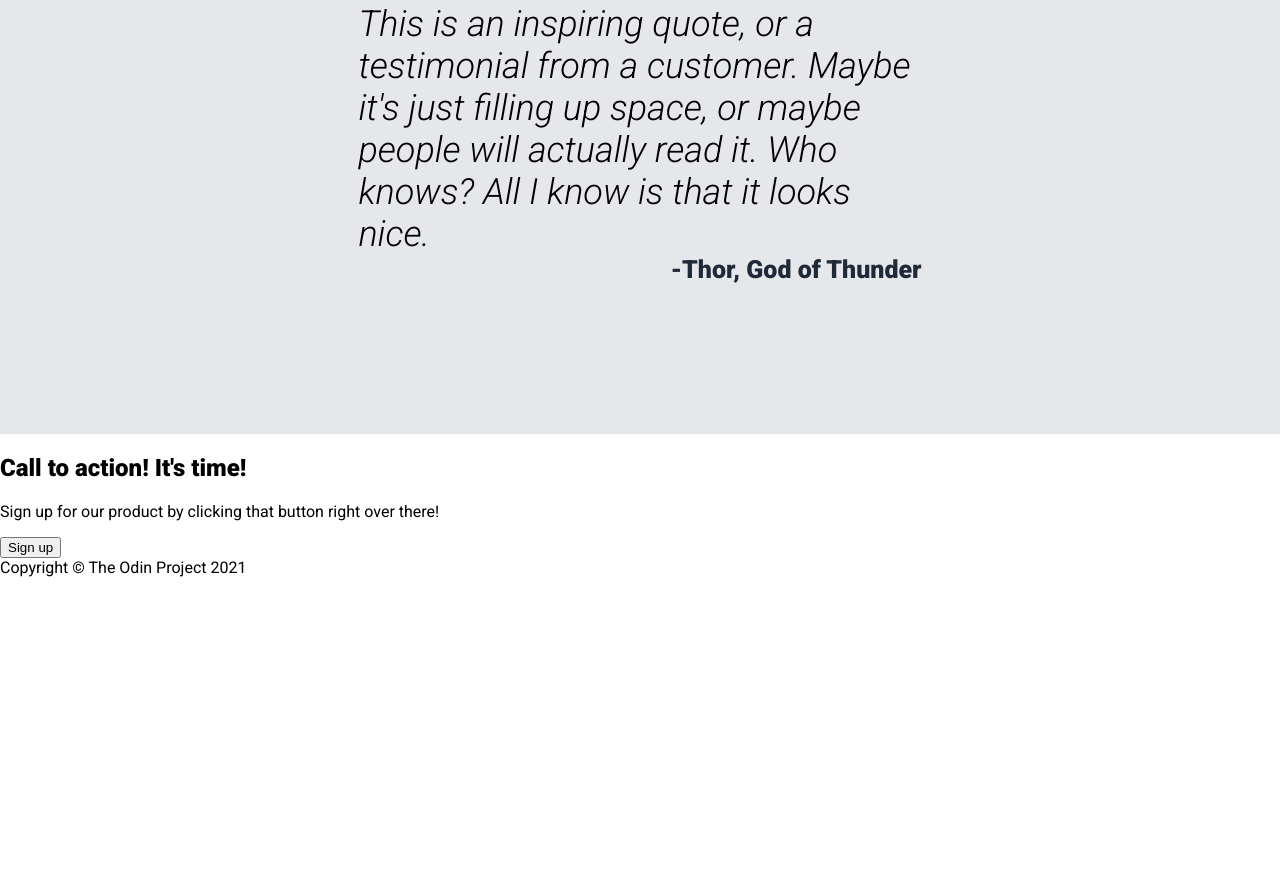
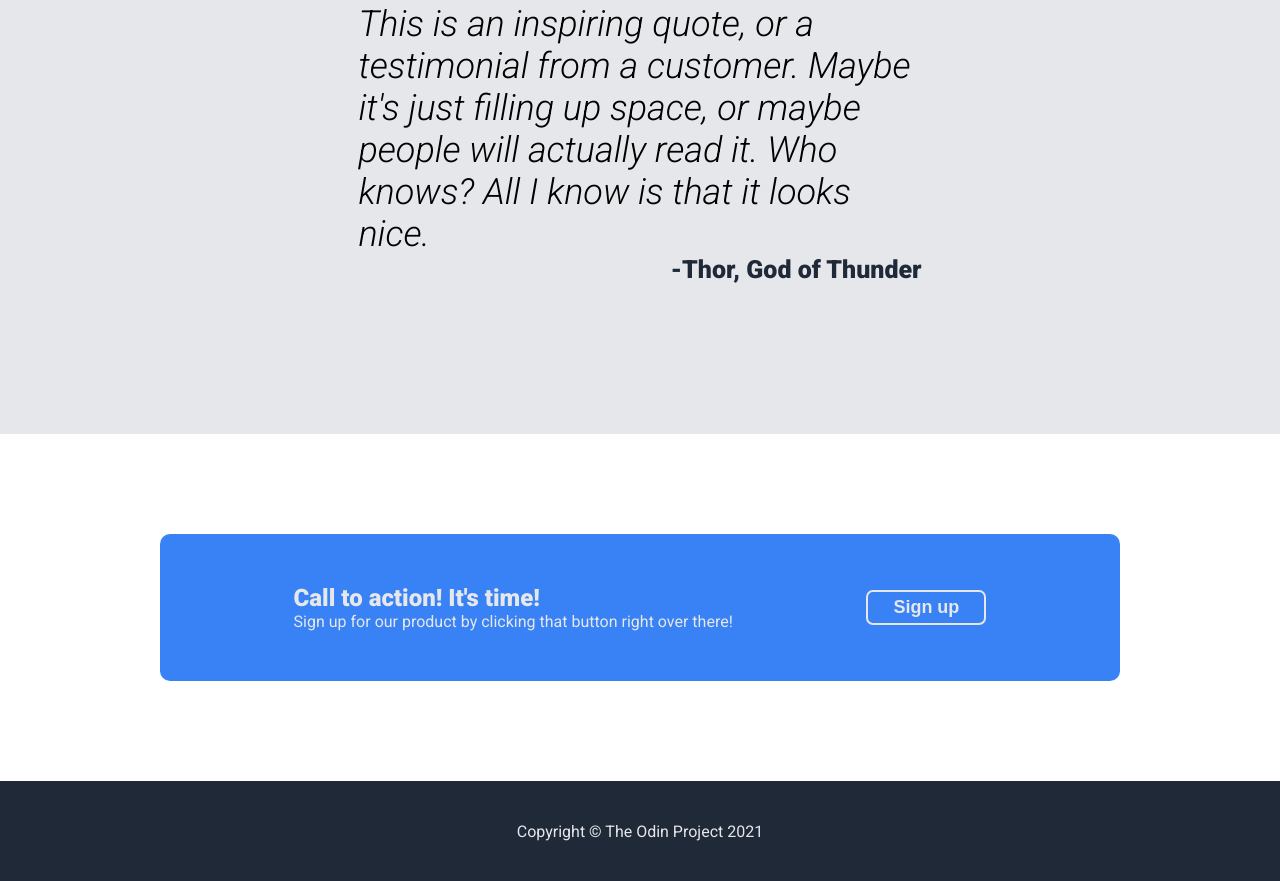
Before and after one commit to justinpse/landing-page, a plain HTML site: page index.html in a window 1280 px wide. Shown: the part 1101-1982 px from the top of the page. Before the commit the page ends 1678 px from the top, so only its background shows below. Drawn offline with Linux system fonts and the light colour scheme.

Commit message:
Add style to call to action section and footer

```diff
--- a/style.css
+++ b/style.css
@@ -168,3 +168,49 @@ a {
     font-size: 25px;
     color: #1f2937  ;
 }
+
+.section4 {
+    display: flex;
+    flex-direction: column;
+    align-items: center;
+    justify-content: center;
+    padding: 100px;
+}
+
+.section4-1 {
+    background-color: #3882f6;
+    width: 960px;
+    padding: 50 0 50 0;
+    border-radius: 10px;
+    display: flex;
+    justify-content: space-evenly;
+    align-items: center;
+}
+
+.section4-1 button {
+    background-color: #3882f6;
+    border: solid;
+    color: #e5e7eb;
+    font-size: 18px;
+    font-weight: bold;
+    padding: 5 25;
+    border-radius: 7px;
+    border-width: 2px;
+}
+
+.section4-text {
+    color: #e5e7eb;
+}
+
+.section4-text h2, .section4-text p {
+    margin: 0;
+}
+
+footer {
+    background-color: #1f2937;
+    height: 100px;
+    color: #e5e7eb;
+    display: flex;
+    justify-content: center;
+    align-items: center;
+}
```
